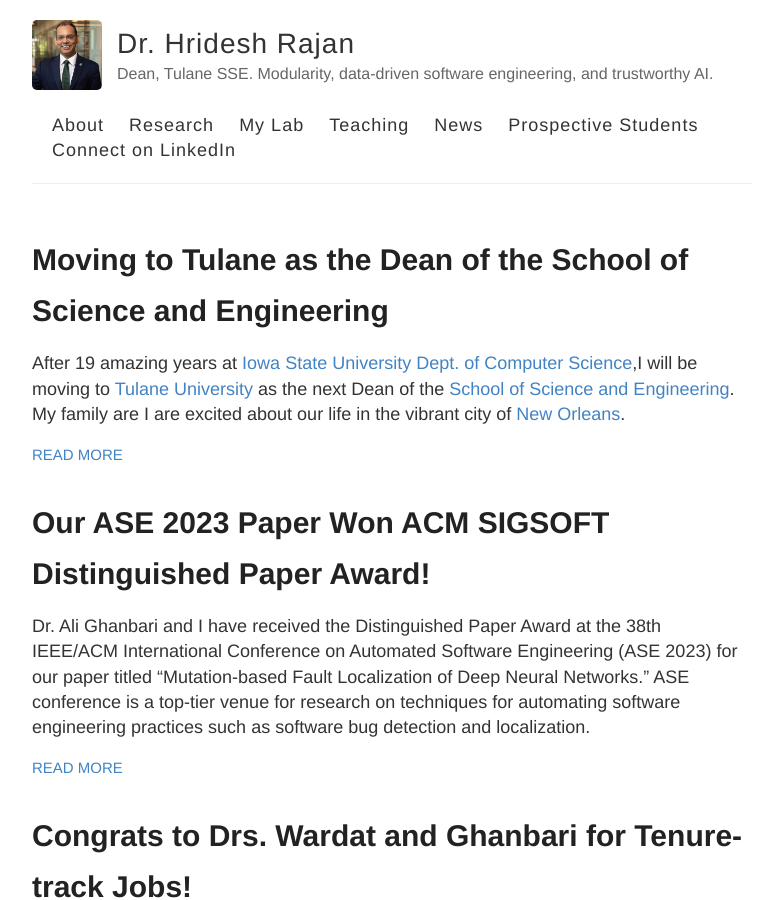
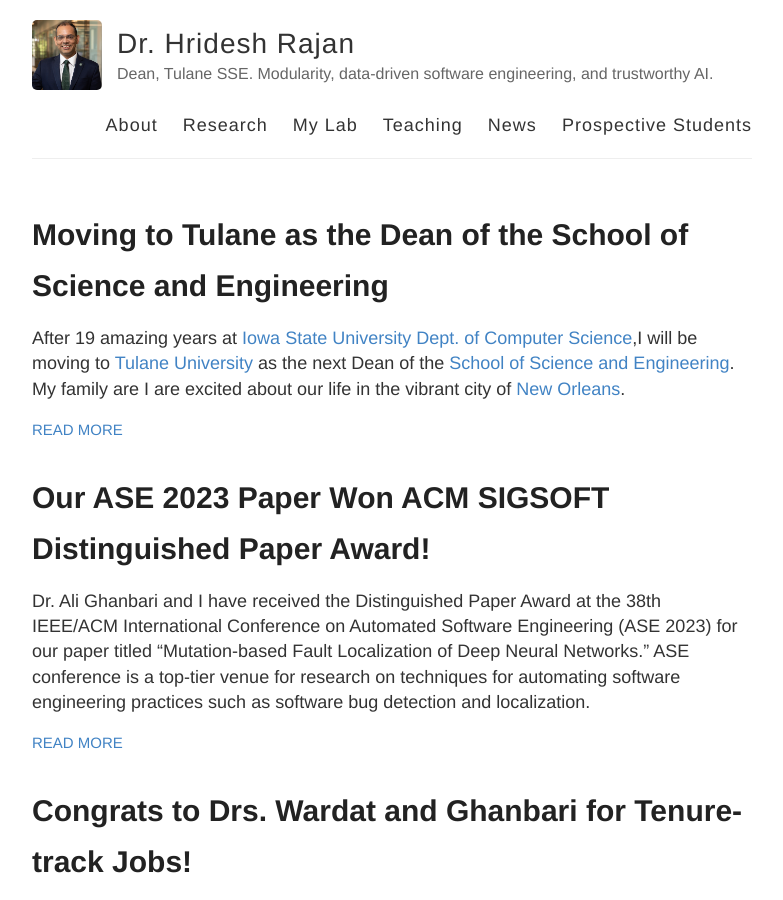
Before and after one commit to hridesh/hridesh.github.io, a Jekyll site: the page built from index.html, in a window 1280 px wide and 900 px high. Shown: the whole window, without its empty margins (248-1031 px from the left). Built offline with Jekyll 4.4.1, drawn with Linux system fonts in a browser that asks for light colours; the list of posts is cut into pages by our own code.

Commit message:
misc changes

```diff
--- a/_layouts/default.html
+++ b/_layouts/default.html
@@ -33,7 +33,6 @@
             <a href="{{ site.baseurl }}/teaching">Teaching</a>
             <a href="{{ site.baseurl }}/">News</a>
             <a href="{{ site.baseurl }}/prospective">Prospective Students</a>
-            <a href="https://www.linkedin.com/in/hrideshrajan/">Connect on LinkedIn</a>
           </nav>
         </header>
       </div>
```
